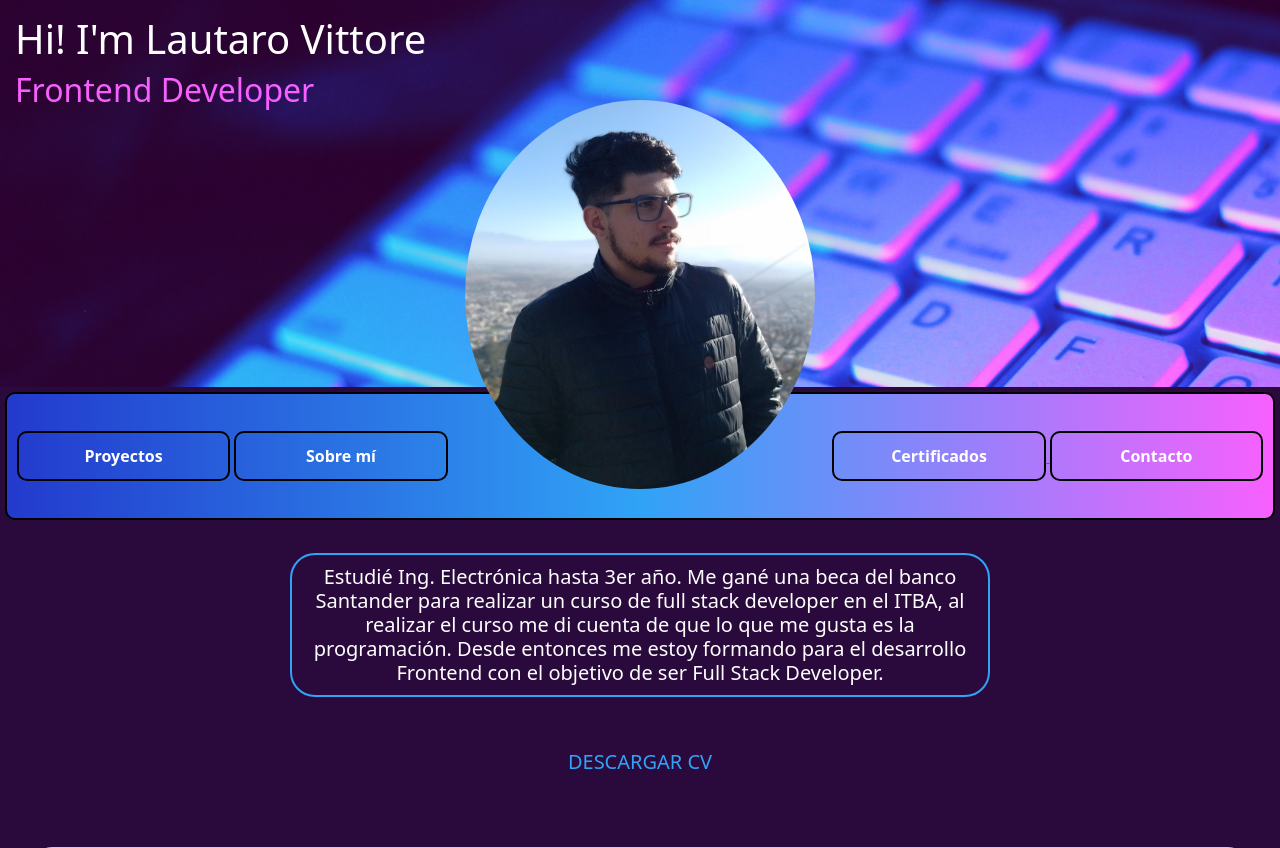
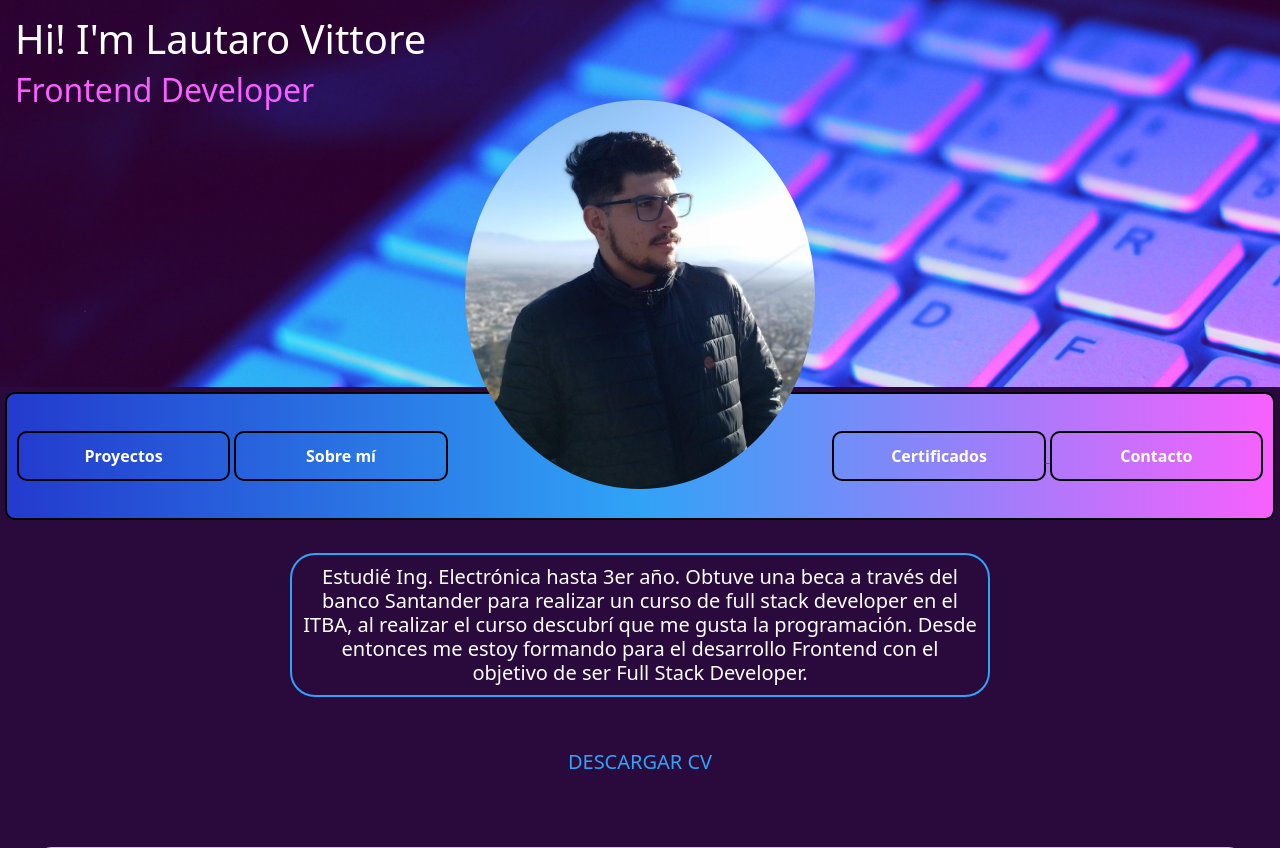
Before and after one commit to Lauta-Vittore/portfolio, a Django app: page / in a window 1280 px wide. Shown: the top 848 px of the page. Run offline with Django 4.2, Linux system fonts and the light colour scheme; some libraries are stand-ins or nearby versions.

Commit message:
detalles

```diff
--- a/miPortfolio/portfolio/templates/portfolio/pages/contacto.html
+++ b/miPortfolio/portfolio/templates/portfolio/pages/contacto.html
@@ -17,7 +17,7 @@
       <div class="contact-info">
         <h1 class="title">Contactame!</h1>
         <p class="text">
-          Por cualquier consulta, trabajo, etc. Te podes comunicar conmigo a travez de cualquier red social o llenando el siguiente formulario!
+          Por cualquier consulta o trabajo te podes comunicar a través de cualquier red social o llenando el siguiente formulario!
         </p>
 
         <div class="info">
--- a/miPortfolio/portfolio/templates/portfolio/pages/sobreMi.html
+++ b/miPortfolio/portfolio/templates/portfolio/pages/sobreMi.html
@@ -9,12 +9,11 @@
 {% block content %}
 <div class="containerSobreMi">
     <h5 class="sobreMi">Estudié Ing. Electrónica hasta
-        3er año. Me gané una beca del
+        3er año. Obtuve una beca a través del
         banco Santander para realizar
         un curso de full stack
         developer en el ITBA, al realizar
-        el curso me di cuenta de que lo
-        que me gusta es la
+        el curso descubrí que me gusta la
         programación. Desde entonces
         me estoy formando para el
         desarrollo Frontend con el
```
Also changed, not shown: miPortfolio/portfolio/templates/portfolio/correo.html (deleted, +0 -13 lines).
